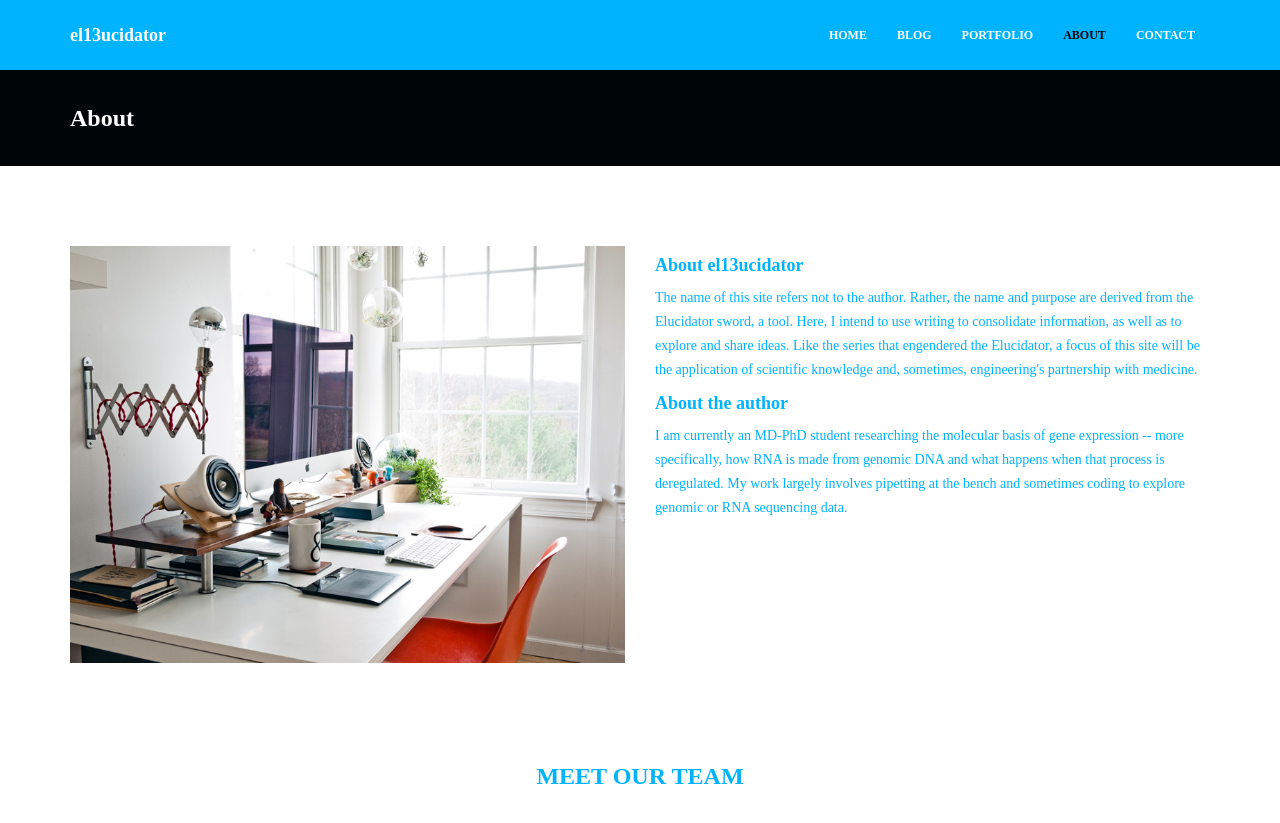
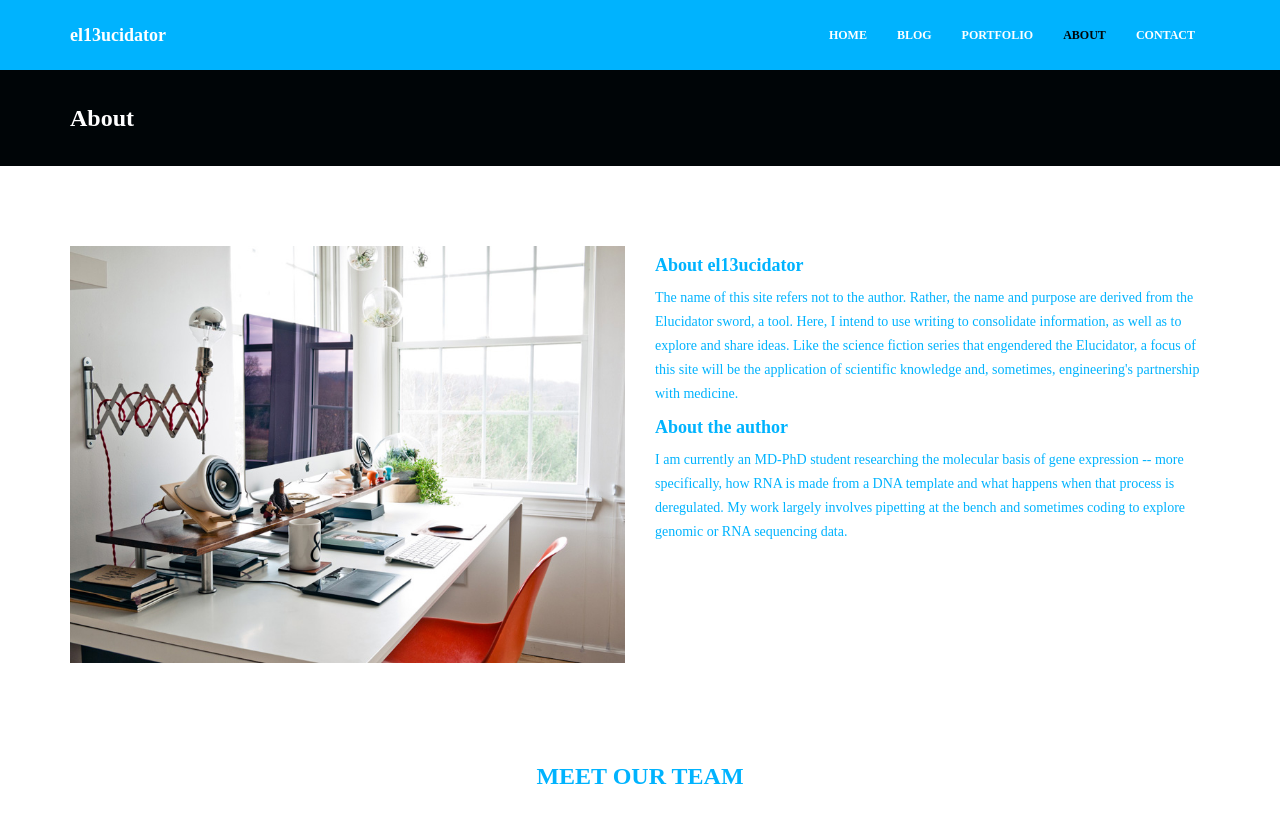
Before and after one commit to el13ucidator/el13ucidator.github.io, a Jekyll site: the page built from about.html, in a window 1280 px wide and 900 px high. Shown: the top 823 px of the window. Built offline with Jekyll 4.4.1, drawn with Linux system fonts in a browser that asks for light colours; nearby versions of some CDN libraries.

Commit message:
slight about section spiffing

```diff
--- a/about.html
+++ b/about.html
@@ -12,10 +12,10 @@ permalink: /about/
         <div class="col-lg-6">
             <h4>About el13ucidator</h4>
             <p>The name of this site refers not to the author. Rather, the name and purpose are derived from the Elucidator sword, a tool. Here, I intend to use writing to consolidate information, as well as to explore and share ideas.
-            Like the series that engendered the Elucidator, a focus of this site will be the application of scientific knowledge and, sometimes, engineering's partnership with medicine.</p>
+            Like the science fiction series that engendered the Elucidator, a focus of this site will be the application of scientific knowledge and, sometimes, engineering's partnership with medicine.</p>
 
             <h4>About the author</h4>
-			<p>I am currently an MD-PhD student researching the molecular basis of gene expression -- more specifically, how RNA is made from genomic DNA and what happens when that process is deregulated.
+			<p>I am currently an MD-PhD student researching the molecular basis of gene expression -- more specifically, how RNA is made from a DNA template and what happens when that process is deregulated.
 					My work largely involves pipetting at the bench and sometimes coding to explore genomic or RNA sequencing data. </p>
 
 
```
